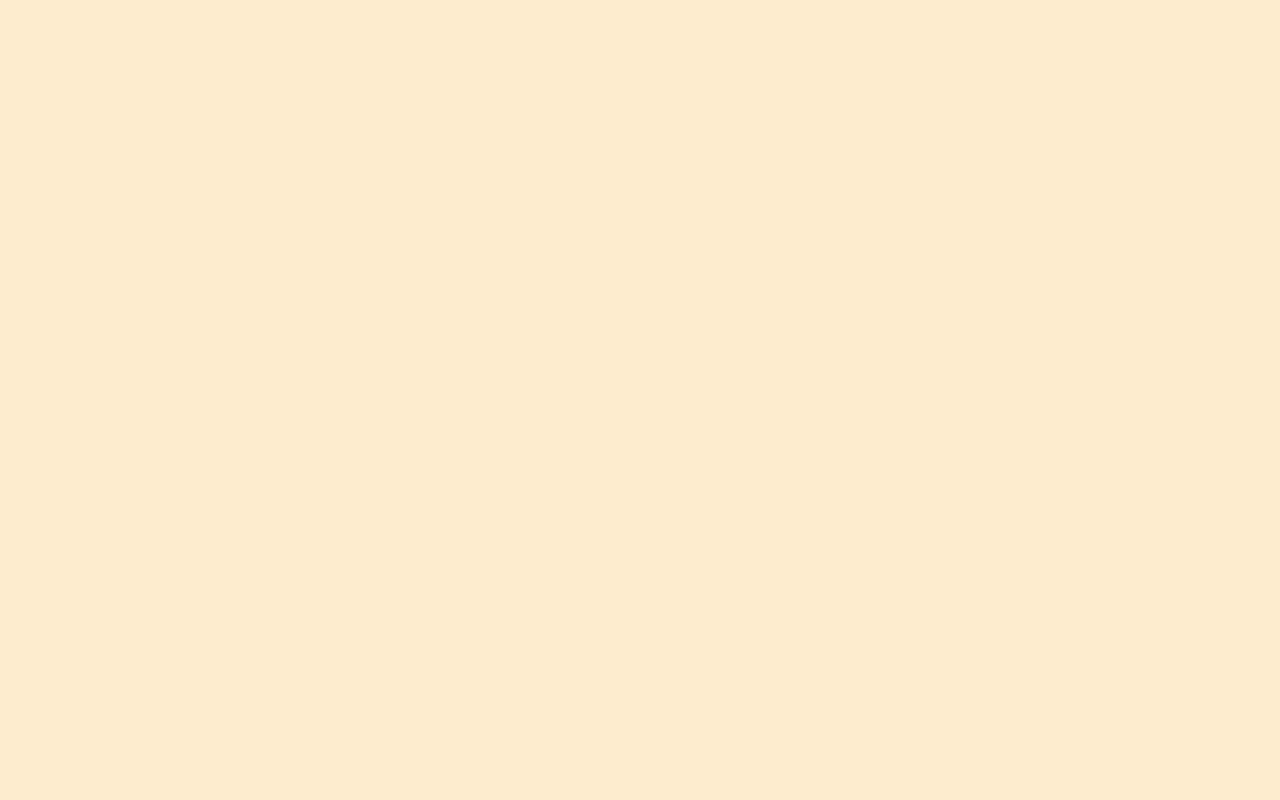
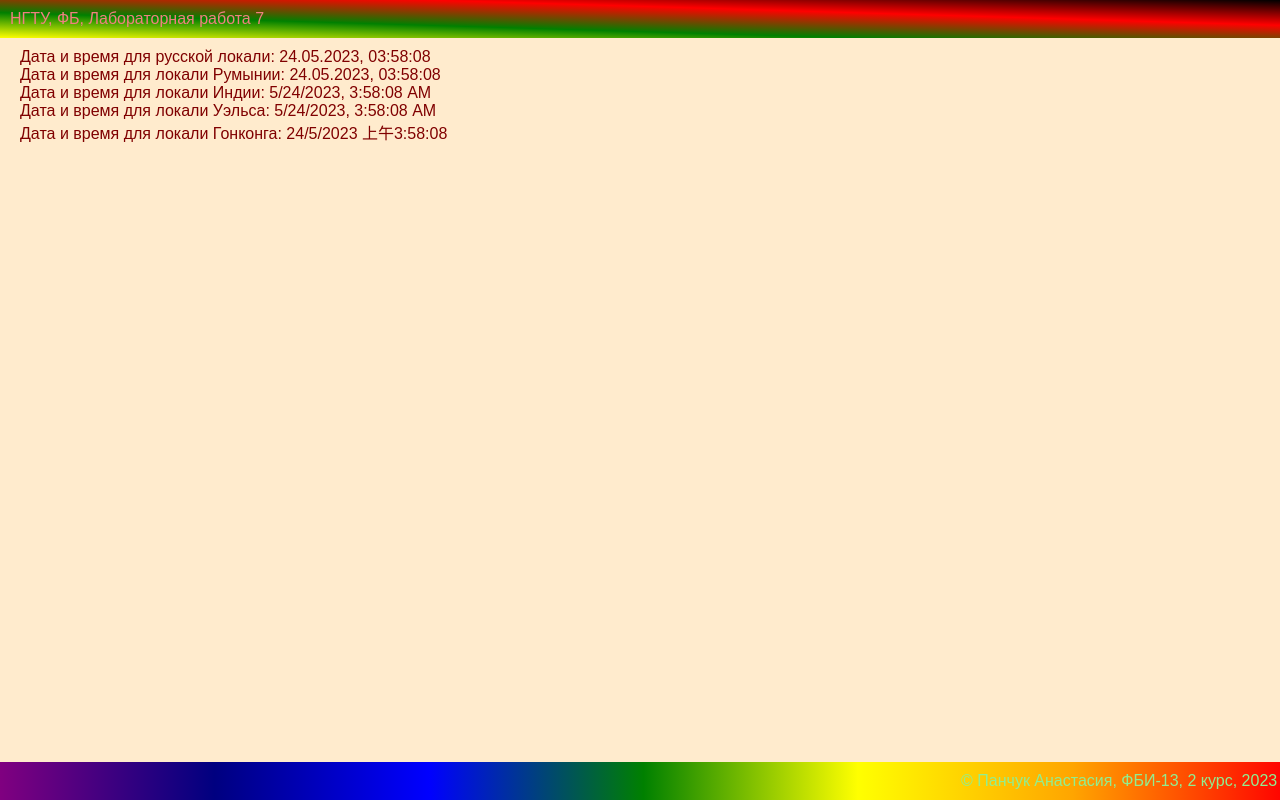
Before and after one commit to jahusv/web-programming-labs, a plain HTML site: page lab8.html in a window 1280 px wide. Drawn offline with Linux system fonts and the light colour scheme.

Commit message:
Вывод даты

```diff
--- a/lab8.html
+++ b/lab8.html
@@ -6,8 +6,19 @@
     <meta name="viewport" content="width=device-width, initial-scale=1.0">
     <title>Document</title>
     <link rel="stylesheet" href="main.css">
+    <script src="lab8.js"></script>
 </head>
-<body>
+<body onload="showDate()">
+    <header>
+        НГТУ, ФБ, Лабораторная работа 7
+    </header>
 
+    <main>
+        <div id="current-date"></div>
+    </main>
+
+    <footer>
+        &copy; Панчук Анастасия, ФБИ-13, 2 курс, 2023
+    </footer>
 </body>
 </html>
--- /dev/null
+++ b/lab8.js
@@ -0,0 +1,9 @@
+function showDate(){
+    let out = document.getElementById('current-date');
+    let today = new Date();
+    out.innerHTML += 'Дата и время для русской локали: ' + today.toLocaleString ('ru-RU')+ '<br>';
+    out.innerHTML += 'Дата и время для локали Румынии: ' + today.toLocaleString ('ro-RO')+ '<br>';
+    out.innerHTML += 'Дата и время для локали Индии: ' + today.toLocaleString('sa-IN') + '<br>';
+    out.innerHTML += 'Дата и время для локали Уэльса:  ' + today.toLocaleString('cy-GB')+ '<br>';
+    out.innerHTML += 'Дата и время для локали Гонконга: ' + today.toLocaleString('zh-HK')+ '<br>';
+}
```
